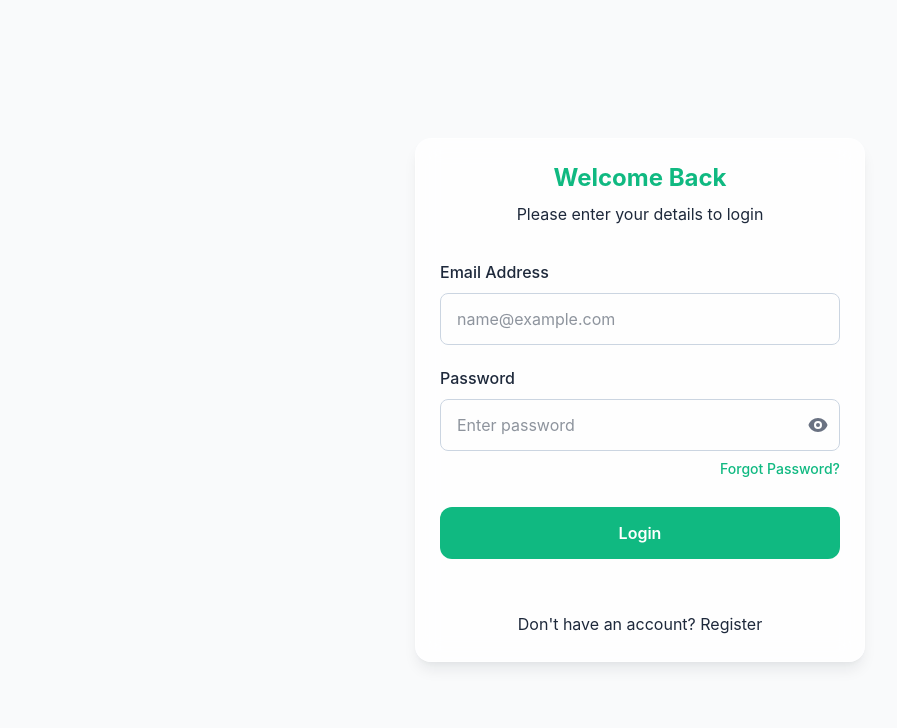
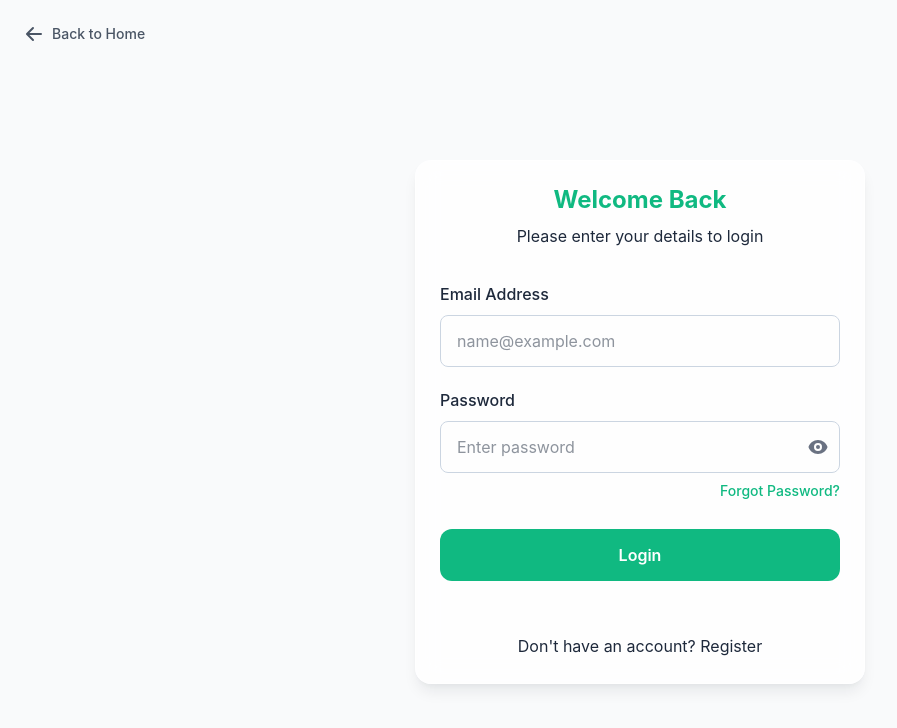
Before and after one commit to yhprasadhew/RealEstate-mern, a React (Vite) app in the folder frontend/: page /login in a window 1280 px wide. Shown: the top 728 px of the page, without its empty margins (0-897 px from the left). Built offline with nearby package versions, Linux system fonts and the light colour scheme; no server answers.

Commit message:
"back to login" button added for login page

```diff
--- a/frontend/src/pages/auth/login.jsx
+++ b/frontend/src/pages/auth/login.jsx
@@ -1,6 +1,6 @@
 import { useState } from "react";
 import { useNavigate, Link } from "react-router-dom";
-import { HiEye, HiEyeOff } from "react-icons/hi";
+import { HiEye, HiEyeOff, HiArrowLeft } from "react-icons/hi";
 
 import { loginStyles as s } from "../../assets/dummyStyles";
 import { useAuth } from "../../context/AuthContext";
@@ -61,6 +61,16 @@ const Login = () => {
   return (
     // Explicitly force layout to stack normally
     <div className="min-h-screen flex flex-col bg-gray-50">
+      {/* Back to Home Button */}
+      <div className="w-full max-w-7xl mx-auto px-6 pt-6 flex justify-start">
+        <Link
+          to="/"
+          className="inline-flex items-center gap-2 text-sm font-medium text-gray-600 hover:text-emerald-600 transition-colors"
+        >
+          <HiArrowLeft size={20} />
+          Back to Home
+        </Link>
+      </div>
 
       {/* This container will now perfectly occupy the rest of the height and center the card */}
       <div className="flex-1 flex items-center justify-center p-4">
```
